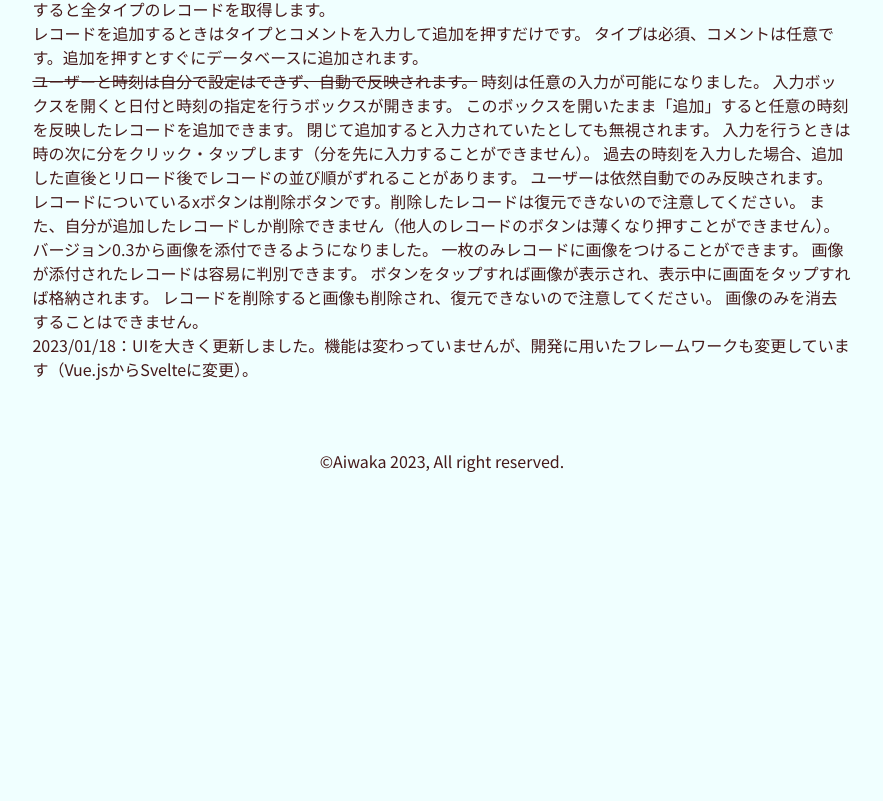
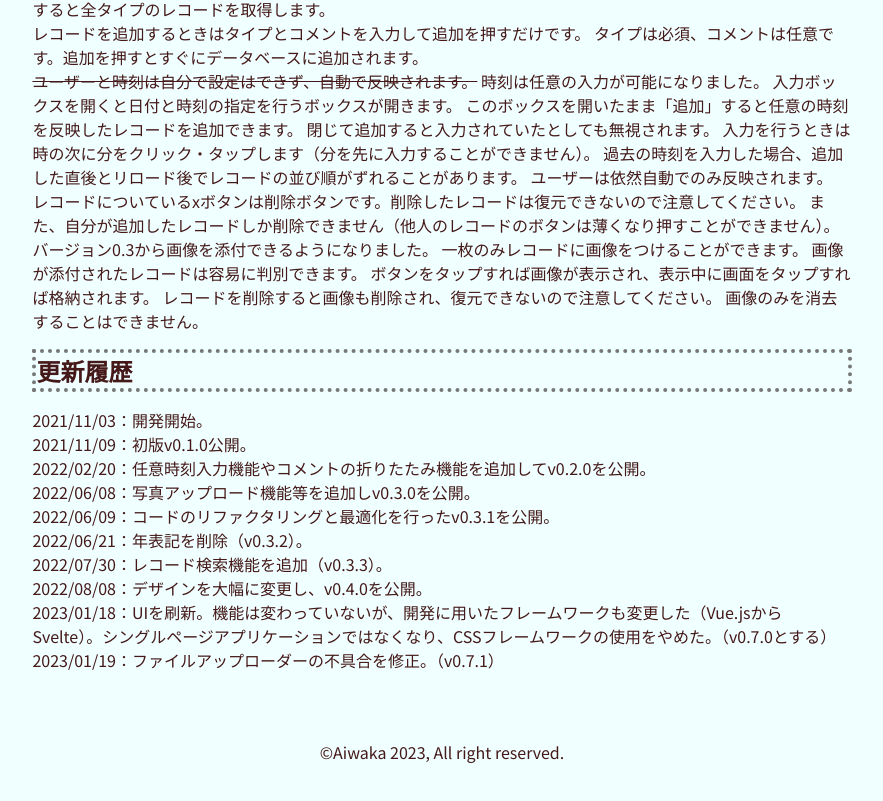
Before and after one commit to aiwaka/tako_board_new, a SvelteKit app: page /about in a window 1280 px wide. Shown: the part 485-1286 px from the top of the page, without its empty margins (198-1081 px from the left). Before the commit the page ends 1010 px from the top, so only its background shows below. Built offline with nearby package versions, Linux system fonts and the light colour scheme.

Commit message:
update scripts and version

```diff
--- a/src/routes/+page.svelte
+++ b/src/routes/+page.svelte
@@ -4,7 +4,7 @@
 
 <div class="home">
   <h1>Tako Board</h1>
-  <div class="version">Ver 0.7.0</div>
+  <div class="version">Ver 0.7.1</div>
   <p>ちゃこちゃんのお世話管理アプリ</p>
   <img alt="tako" src={`${base}/img/tako.png`} />
 </div>
--- a/src/routes/about/+page.svelte
+++ b/src/routes/about/+page.svelte
@@ -37,9 +37,20 @@
     レコードを削除すると画像も削除され、復元できないので注意してください。
     画像のみを消去することはできません。
   </p>
+
+  <h2>更新履歴</h2>
+  <p>2021/11/03：開発開始。</p>
+  <p>2021/11/09：初版v0.1.0公開。</p>
+  <p>2022/02/20：任意時刻入力機能やコメントの折りたたみ機能を追加してv0.2.0を公開。</p>
+  <p>2022/06/08：写真アップロード機能等を追加しv0.3.0を公開。</p>
+  <p>2022/06/09：コードのリファクタリングと最適化を行ったv0.3.1を公開。</p>
+  <p>2022/06/21：年表記を削除（v0.3.2）。</p>
+  <p>2022/07/30：レコード検索機能を追加（v0.3.3）。</p>
+  <p>2022/08/08：デザインを大幅に変更し、v0.4.0を公開。</p>
   <p>
-    2023/01/18：UIを大きく更新しました。機能は変わっていませんが、開発に用いたフレームワークも変更しています（Vue.jsからSvelteに変更）。
+    2023/01/18：UIを刷新。機能は変わっていないが、開発に用いたフレームワークも変更した（Vue.jsからSvelte）。シングルページアプリケーションではなくなり、CSSフレームワークの使用をやめた。（v0.7.0とする）
   </p>
+  <p>2023/01/19：ファイルアップローダーの不具合を修正。（v0.7.1）</p>
 </div>
 
 <style>
```
Also changed, not shown: 1 other file (tests, documents, lock files or other folders).
